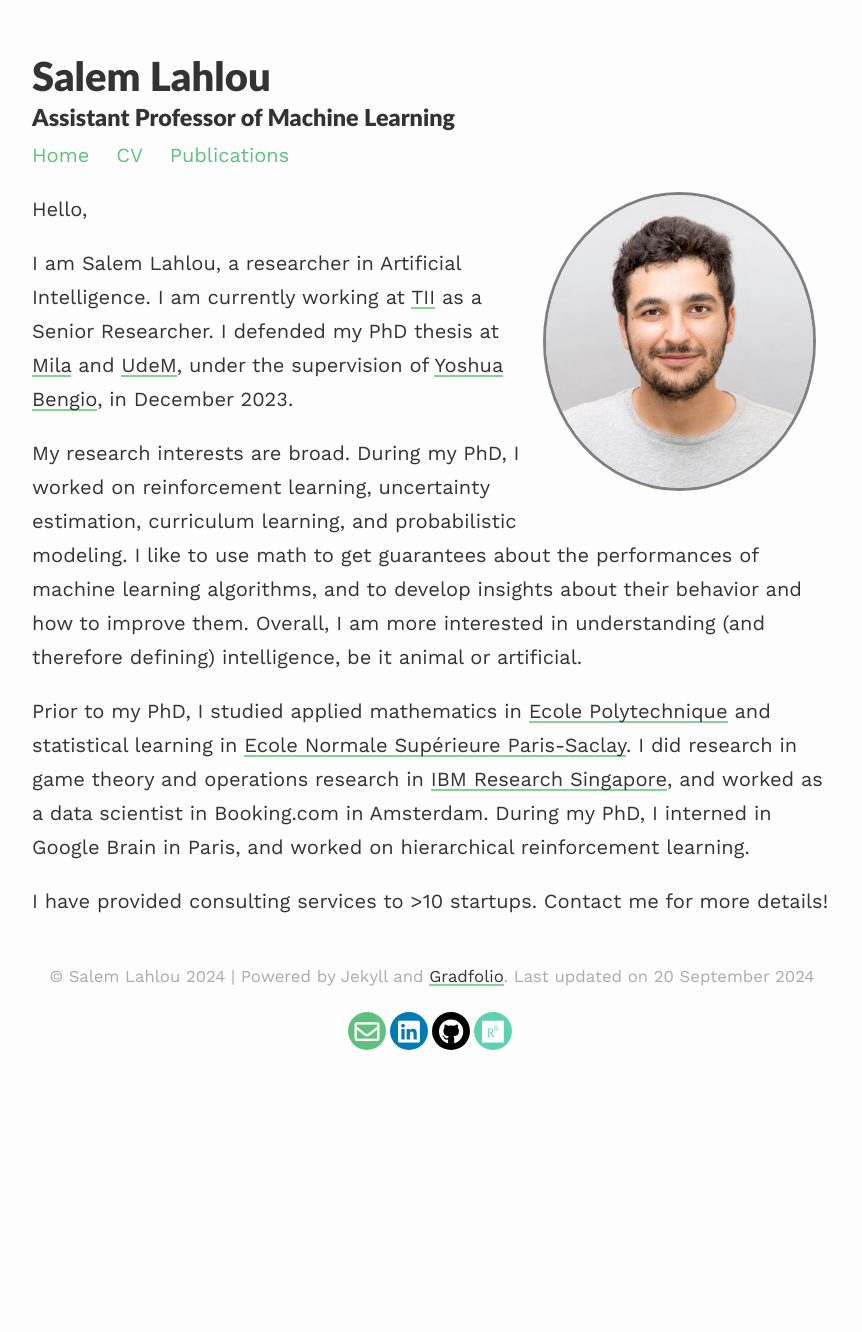
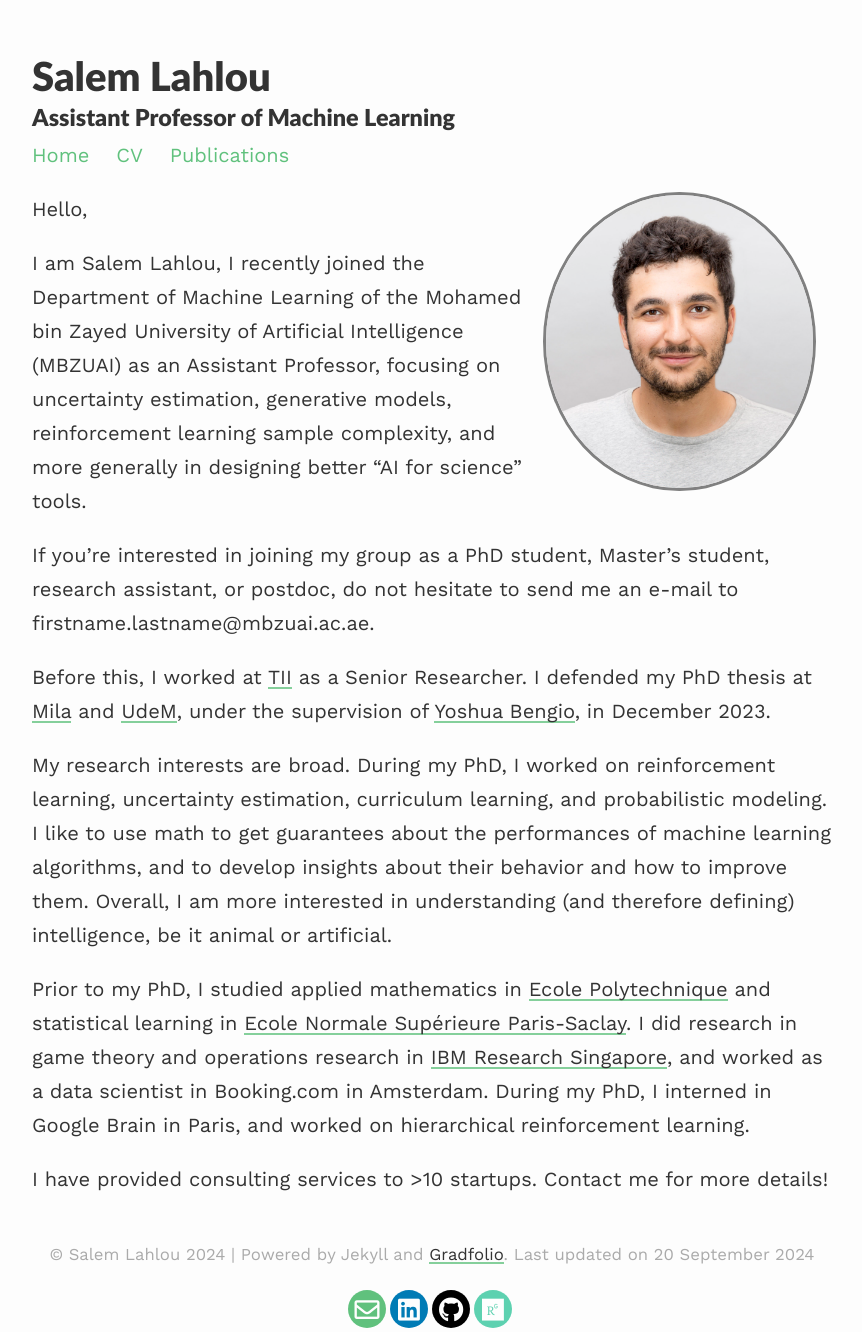
Before and after one commit to saleml/saleml.github.io, a Jekyll site: the page built from index.md, in a window 1280 px wide. Shown: the whole page, without its empty margins (208-1070 px from the left). Built offline with Jekyll 4.4.1, drawn with Linux system fonts in a browser that asks for light colours; nearby versions of some CDN libraries; before the commit the page ends 1054 px from its top, so only the background shows below that.

Commit message:
Update index.md
add new work at mbzuai

```diff
--- a/index.md
+++ b/index.md
@@ -9,7 +9,11 @@ published: true
 
 Hello,
 
-I am Salem Lahlou, a researcher in Artificial Intelligence. I am currently working at [TII](https://www.tii.ae/){:target="_blank"} as a Senior Researcher. I defended my PhD thesis at [Mila](https://mila.quebec/en/){:target="_blank"} and [UdeM](https://www.umontreal.ca/en){:target="_blank"}, under the supervision of [Yoshua Bengio](https://yoshuabengio.org/){:target="_blank"}, in December 2023.
+I am Salem Lahlou, I recently joined the Department of Machine Learning of the Mohamed bin Zayed University of Artificial Intelligence (MBZUAI) as an Assistant Professor, focusing on uncertainty estimation, generative models, reinforcement learning sample complexity, and more generally in designing better "AI for science" tools.
+
+If you're interested in joining my group as a PhD student, Master's student, research assistant, or postdoc, do not hesitate to send me an e-mail to firstname.lastname@mbzuai.ac.ae.
+
+Before this, I worked at [TII](https://www.tii.ae/){:target="_blank"} as a Senior Researcher. I defended my PhD thesis at [Mila](https://mila.quebec/en/){:target="_blank"} and [UdeM](https://www.umontreal.ca/en){:target="_blank"}, under the supervision of [Yoshua Bengio](https://yoshuabengio.org/){:target="_blank"}, in December 2023.
 
 My research interests are broad. During my PhD, I worked on reinforcement learning, uncertainty estimation, curriculum learning, and probabilistic modeling. I like to use math to get guarantees about the performances of machine learning algorithms, and to develop insights about their behavior and how to improve them. Overall, I am more interested in understanding (and therefore defining) intelligence, be it animal or artificial.
 
```
